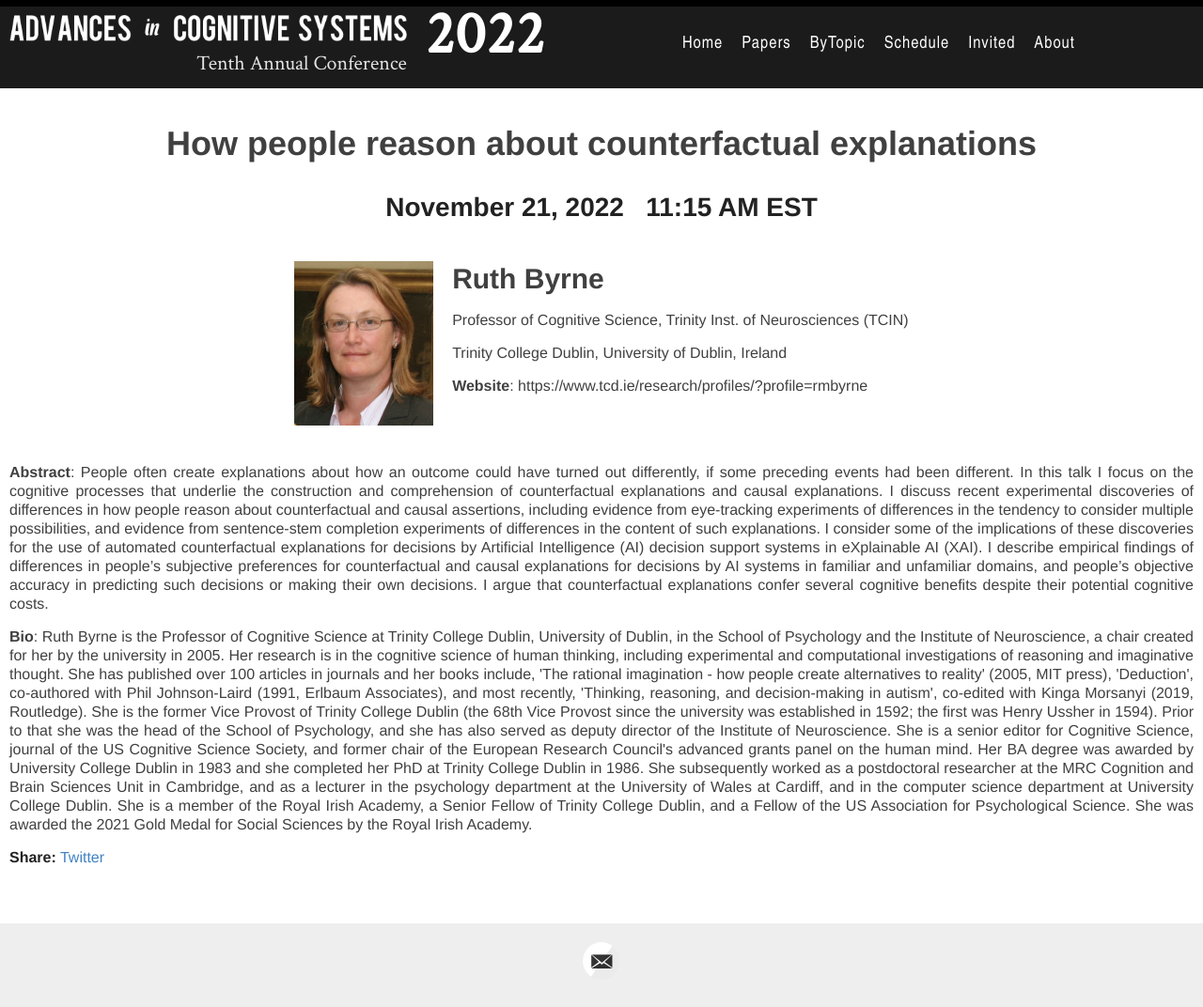
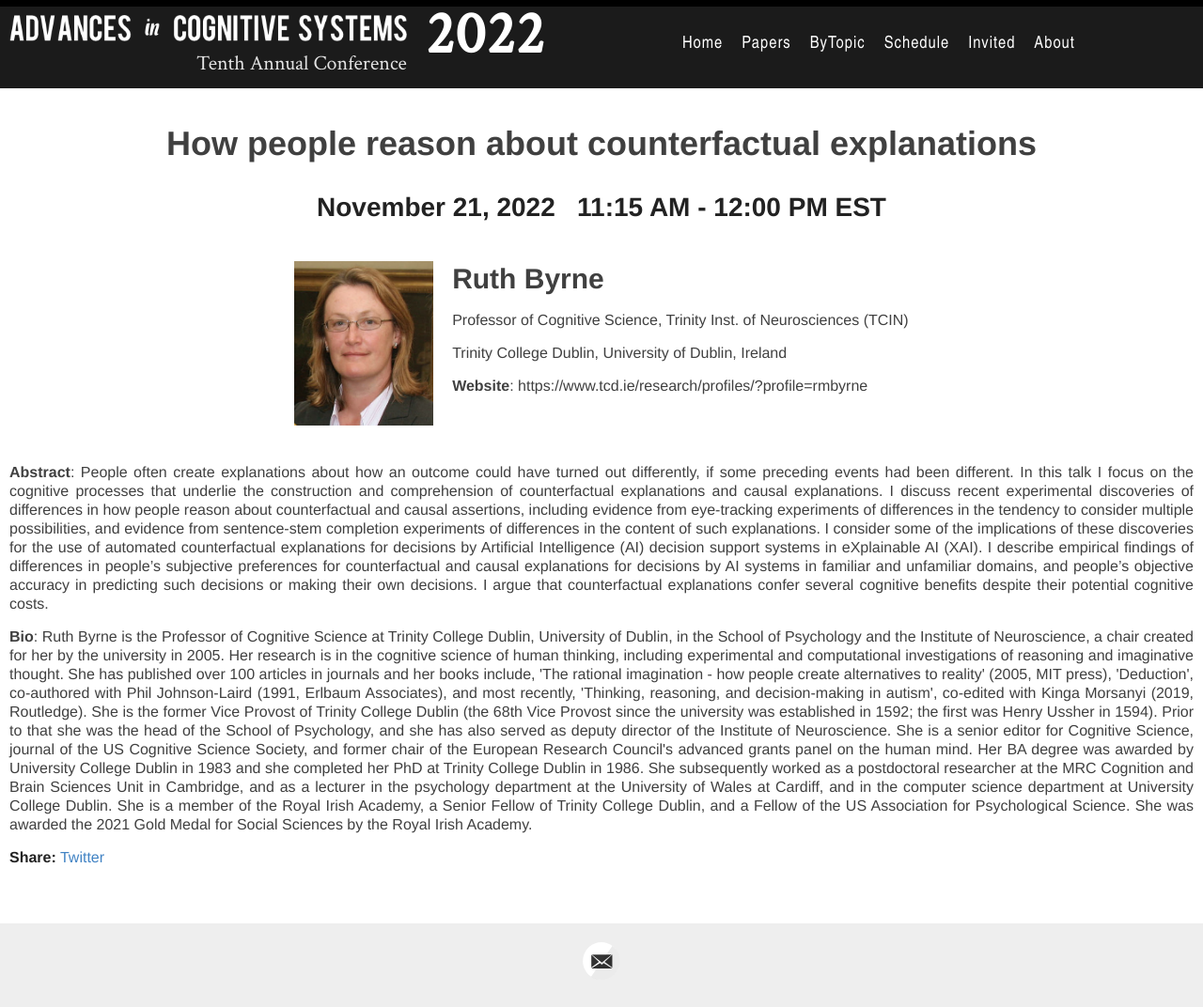
Before and after one commit to AdvancesInCognitiveSystems/acs2022, a Jekyll site: the page built from _speakers/Ruth_Byrne.md, in a window 1280 px wide. Shown: the whole page at 94% size. Built offline with Jekyll 4.4.1, drawn with Linux system fonts in a browser that asks for light colours.

Commit message:
Update Ruth_Byrne.md

```diff
--- a/_speakers/Ruth_Byrne.md
+++ b/_speakers/Ruth_Byrne.md
@@ -4,7 +4,7 @@ name: Ruth Byrne
 role: Professor of Cognitive Science, Trinity Inst. of Neurosciences (TCIN)
 institution: Trinity College Dublin, University of Dublin, Ireland
 label: November 21, 2022
-time: 11:15 AM EST
+time: 11:15 AM - 12:00 PM EST
 day: monday-day3
 website: https://www.tcd.ie/research/profiles/?profile=rmbyrne
 image: /images/RuthByrne.jpg
```
